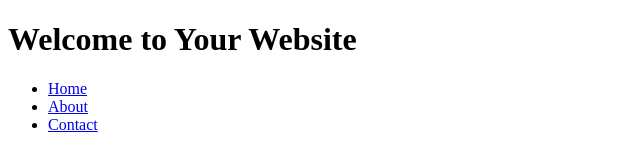
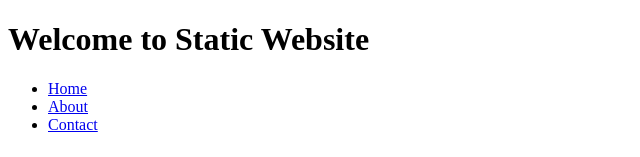
Before and after one commit to GopiChandAkkala/simple-static-website-files, a plain HTML site: page index.html in a window 1280 px wide. Shown: the top 157 px of the page, without its empty margins (0-640 px from the left). Drawn offline with Linux system fonts and the light colour scheme.

Commit message:
Update index.html

```diff
--- a/index.html
+++ b/index.html
@@ -7,7 +7,7 @@
 </head>
 <body>
     <header>
-        <h1>Welcome to Your Website</h1>
+        <h1>Welcome to Static Website</h1>
     </header>
     <nav>
         <ul>
```
